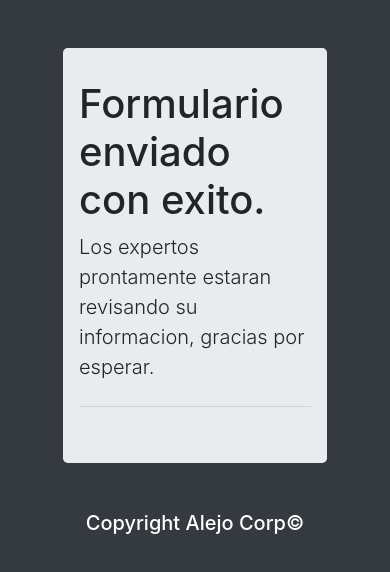
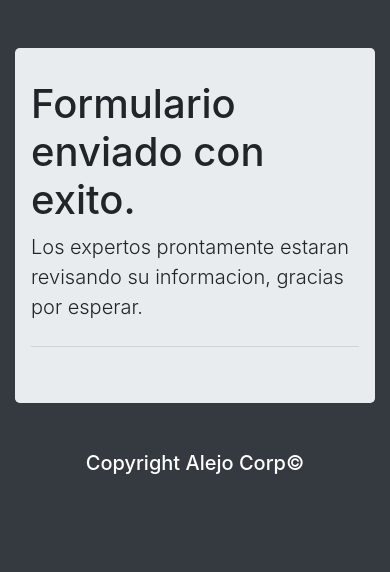
Before and after one commit to aleistrying/simple-bootstrap, a website: page enviado.html in a window 390 px wide. Drawn offline with nearby package versions, Linux system fonts and the light colour scheme.

Commit message:
class for phone cases

```diff
--- a/enviado.html
+++ b/enviado.html
@@ -16,7 +16,7 @@
         <div class="container">
             <div class="row">
                 <div class="col-12">
-                    <div class="jumbotron m-5">
+                    <div class="jumbotron my-5">
                         <h1 class="">Formulario enviado con exito.</h1>
                         <p class="lead">Los expertos prontamente estaran revisando su informacion, gracias por esperar.
                         </p>
```
